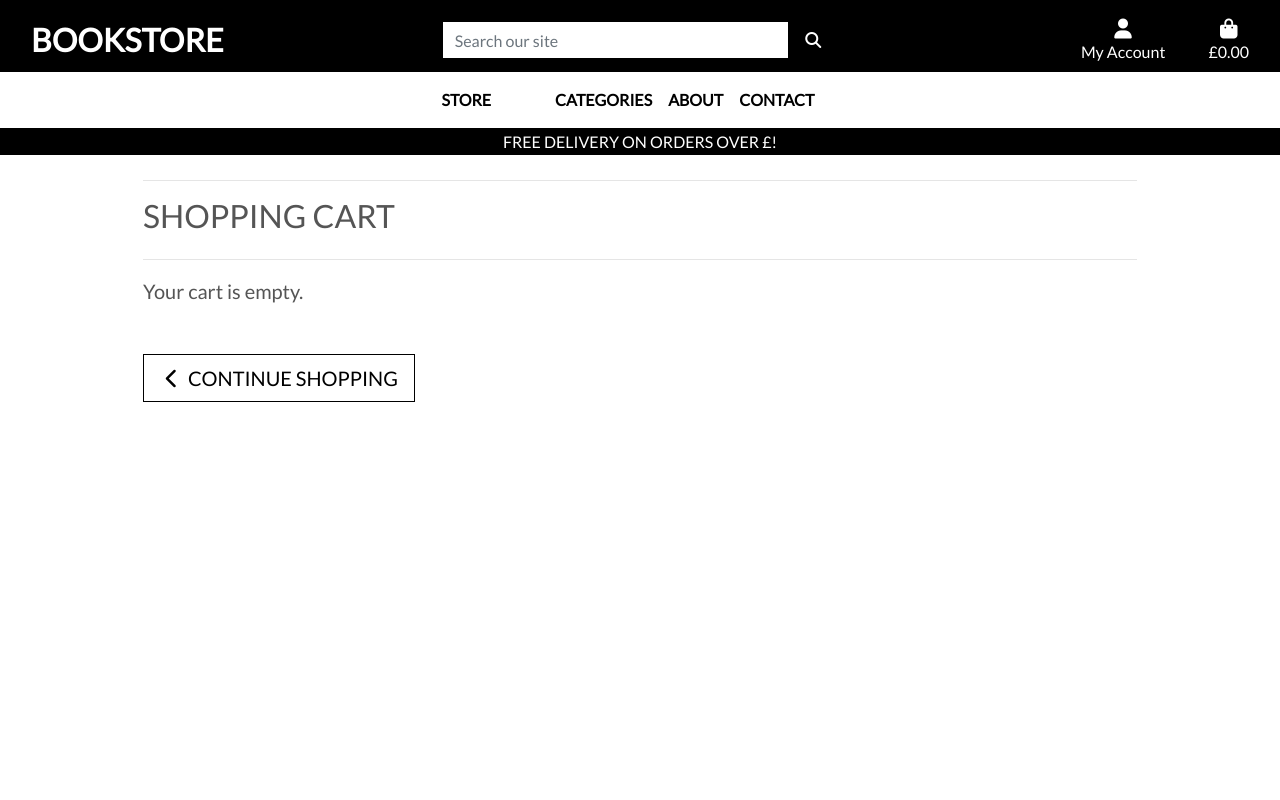
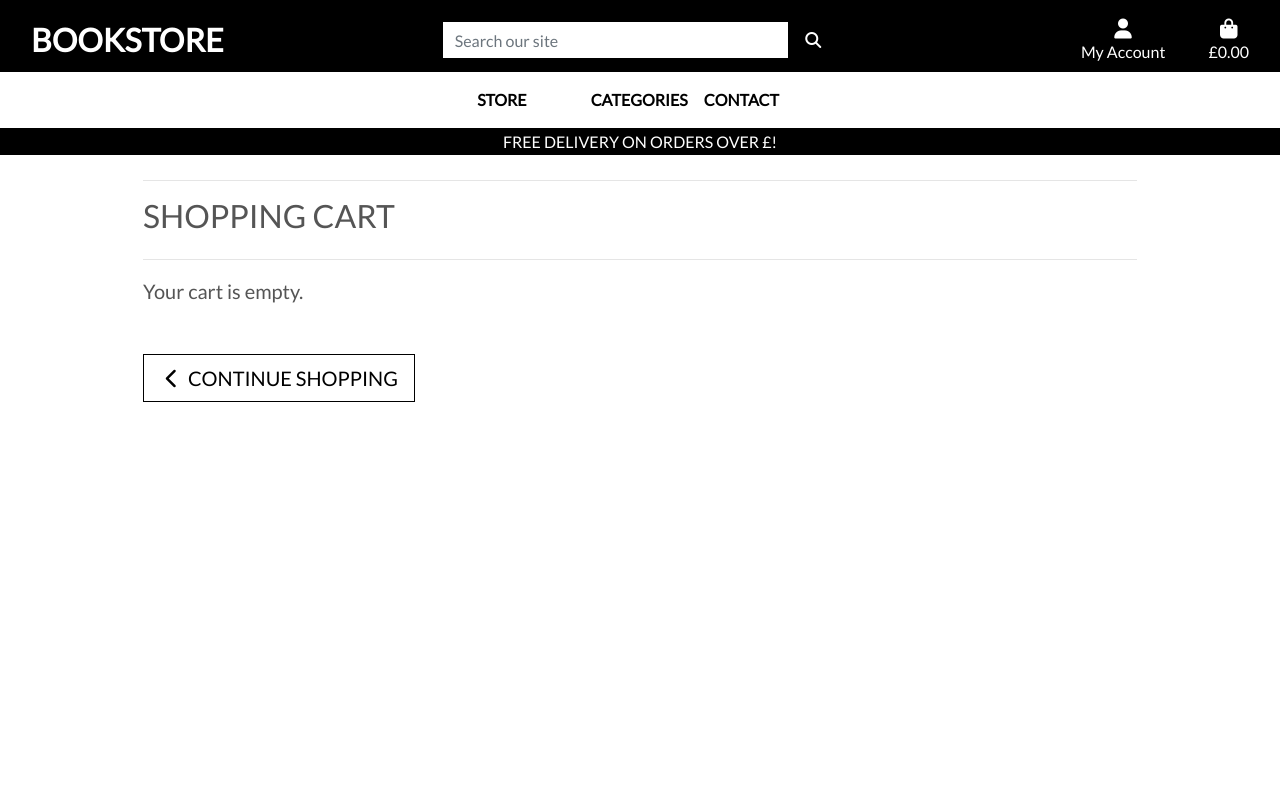
Before and after one commit to msnirmal/ecommerce, a Django app: page /cart/ in a window 1280 px wide. Run offline with Django 3.2, Linux system fonts and the light colour scheme; some libraries are stand-ins or nearby versions.

Commit message:
Fix about page

```diff
--- a/templates/includes/main-nav.html
+++ b/templates/includes/main-nav.html
@@ -19,10 +19,7 @@
                 <a href="{% url 'products' %}?category=Fish" class="dropdown-item">Fish</a>
             </div>
         </li>
-        <li class="nav-item active">
-        <a class="logo-font font-weight-bold nav-link text-black" href="{% url 'about' %}" id="specials-link" data-toggle="dropdown" aria-haspopup="true" aria-expanded="false">
-            About</a>
-        </li>
+
         <li class="nav-item active">
             <a class="logo-font font-weight-bold nav-link text-black mr-5" href="#" id="contact" aria-haspopup="true" aria-expanded="false">Contact</a>
         </li>
```
